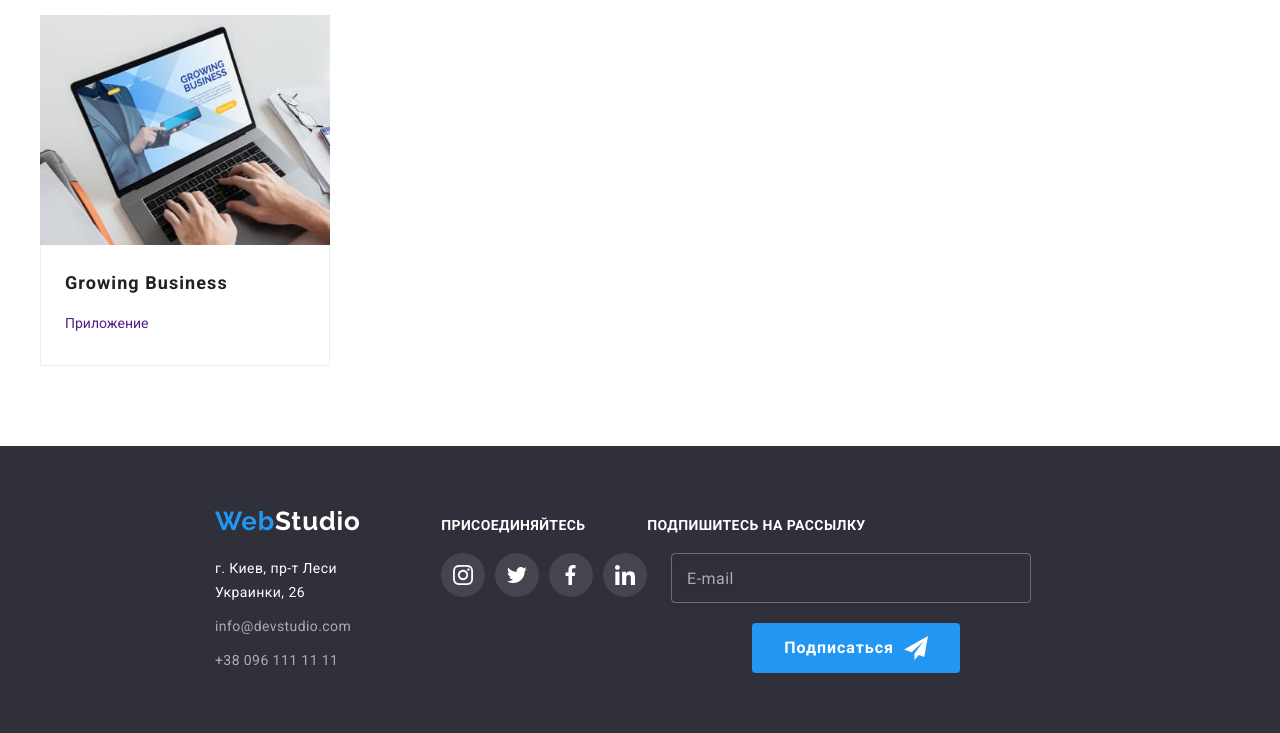
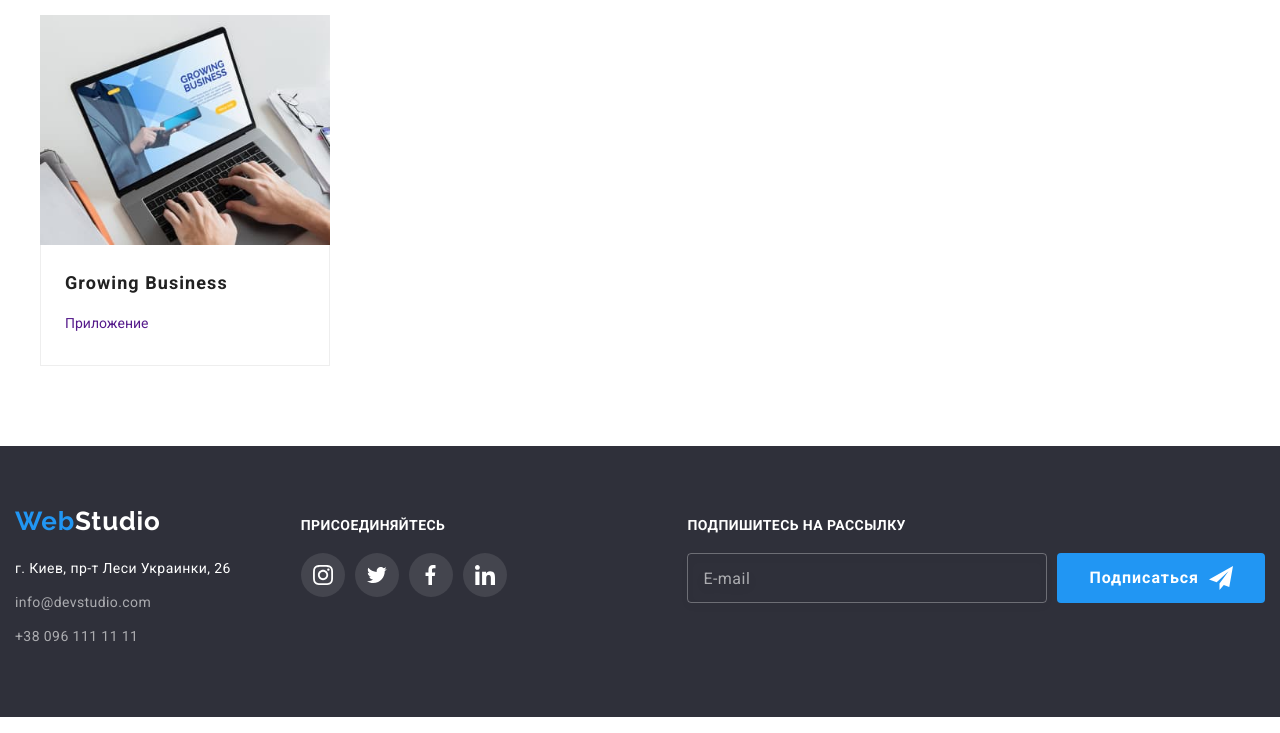
Before and after one commit to Victoriia-Ripka/goit-markup-hw-08, a plain HTML site: page portfolio.html in a window 1280 px wide. Shown: the part 1697-2430 px from the top of the page. Drawn offline with nearby package versions, Linux system fonts and the light colour scheme.

```diff
--- a/sass/base/_container.scss
+++ b/sass/base/_container.scss
@@ -3,6 +3,10 @@
     padding-left: 15px;
     padding-right: 15px;
     margin: 0 auto;
+    @media screen and (min-width: 480px){
+        width: 480px;
+        margin: 0 auto;
+    }
     @media screen and (min-width: 768px) {
             width: 768px;
     }
--- a/sass/footer/_footer.scss
+++ b/sass/footer/_footer.scss
@@ -1,13 +1,11 @@
 .footer {
     background-color: #2F303A;
-    padding-top: 60px;
-    padding-bottom: 60px;
+    padding: 60px 0;
     @media screen and (min-width: 768px) {
-        padding-top: 65px;
-        padding-bottom: 65px;
+        padding: 65px 0;
     }
     @media screen and (min-width: 1200px) {
-        padding: 60px 200px;
+        padding: 60px 0;
     }
 }
 
```
Also changed, not shown: css/main.css, css/main.min.css, 2 other files.
